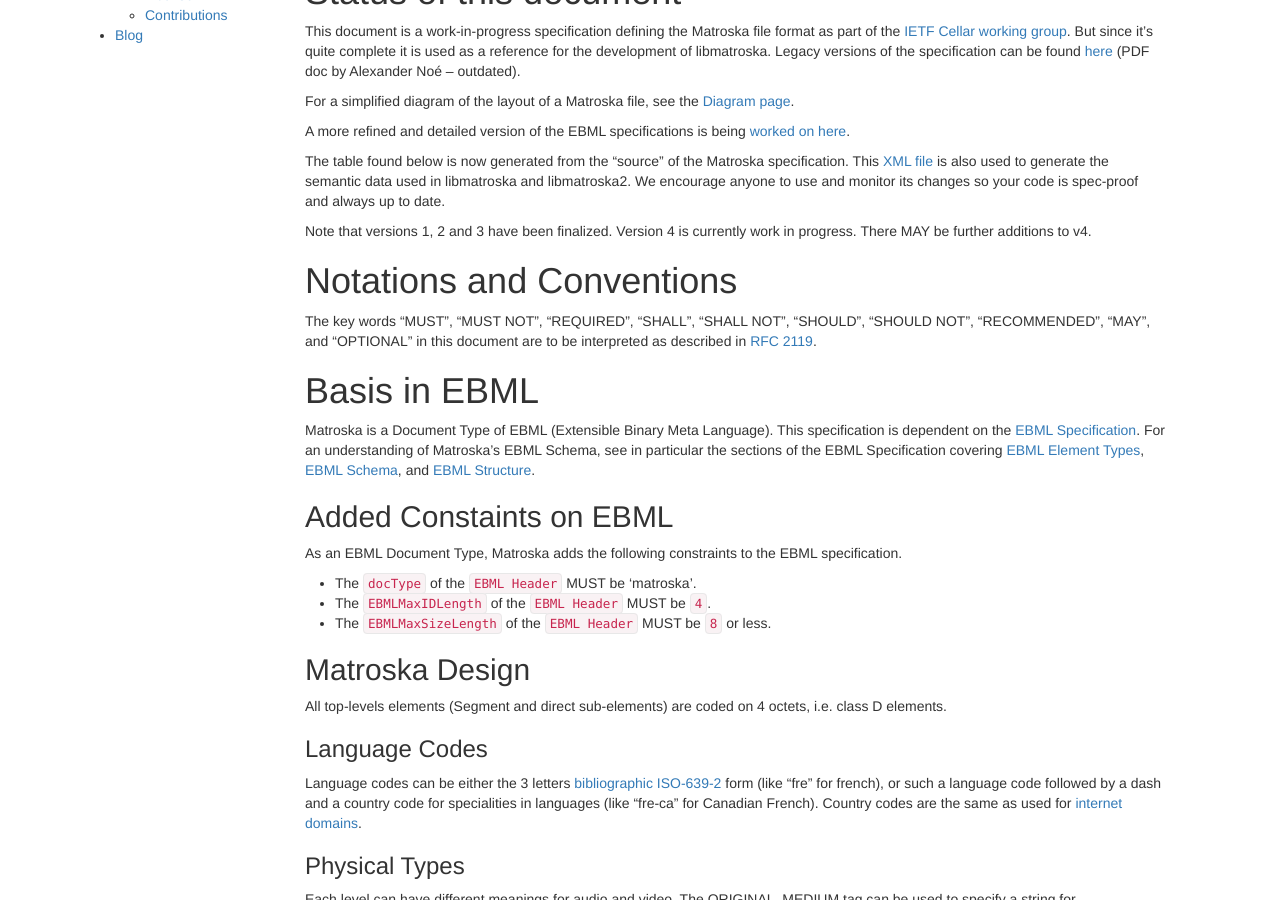
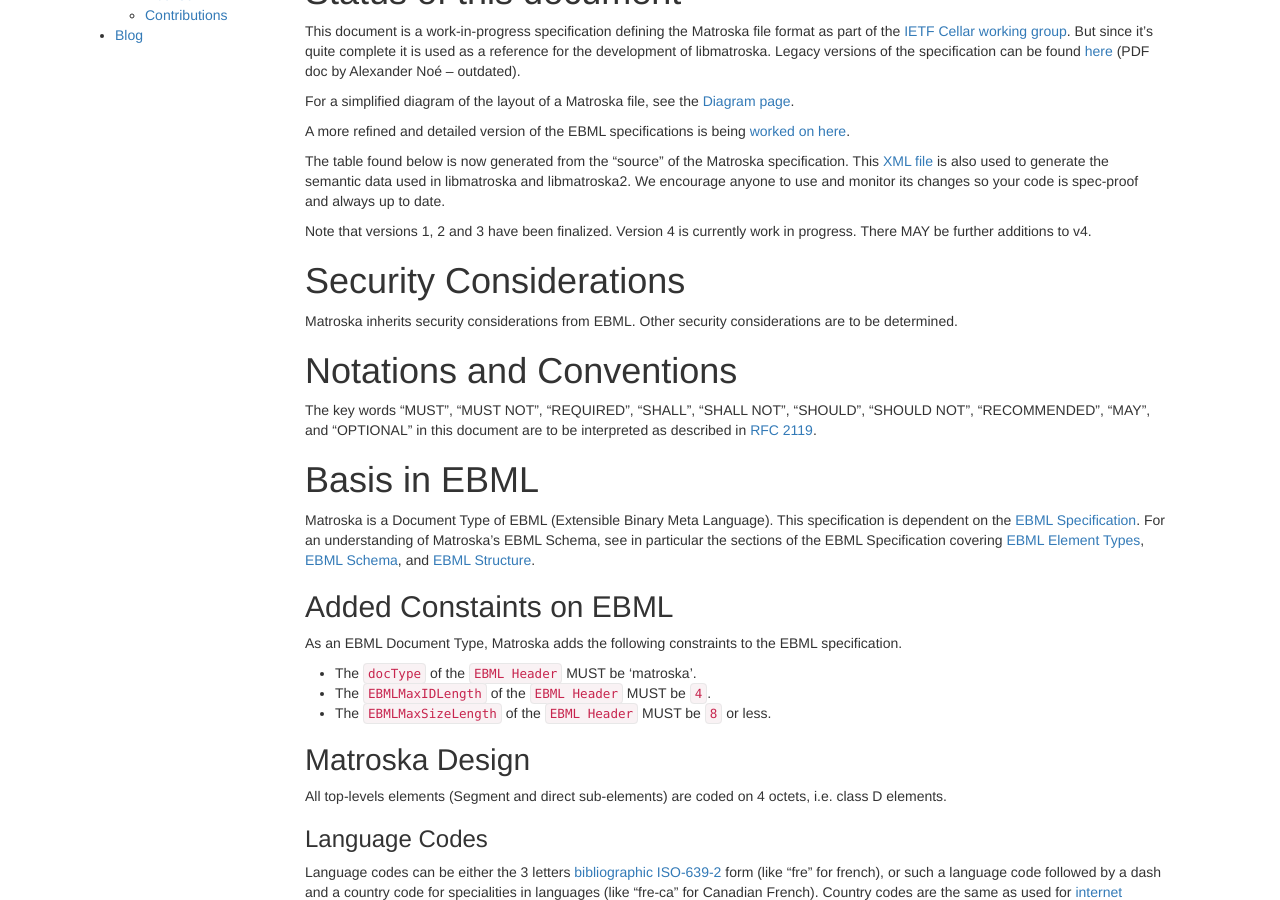
Before and after one commit to ietf-wg-cellar/matroska-specification, a Jekyll site: the page built from index.md, in a window 1280 px wide and 900 px high, scrolled down 620 px. Built offline with Jekyll 4.4.1, drawn with Linux system fonts in a browser that asks for light colours.

Commit message:
add placeholder security considerations

```diff
--- a/index.md
+++ b/index.md
@@ -35,6 +35,10 @@
 The table found below is now generated from the "source" of the Matroska specification. This [XML file](https://github.com/Matroska-Org/foundation-source/blob/master/spectool/specdata.xml) is also used to generate the semantic data used in libmatroska and libmatroska2\. We encourage anyone to use and monitor its changes so your code is spec-proof and always up to date.
 
 Note that versions 1, 2 and 3 have been finalized. Version 4 is currently work in progress. There MAY be further additions to v4.
+
+# Security Considerations
+
+Matroska inherits security considerations from EBML. Other security considerations are to be determined.
 
 # Notations and Conventions
 
```
